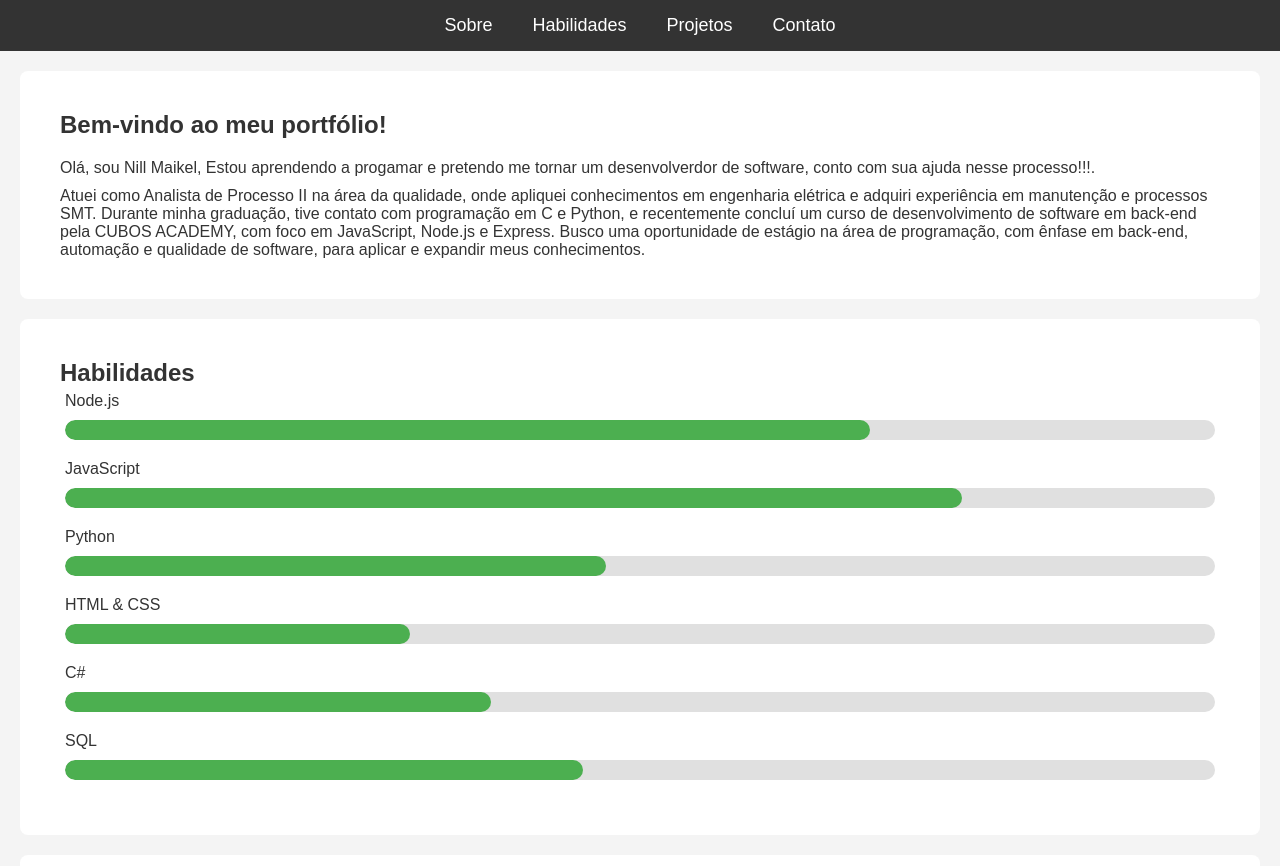
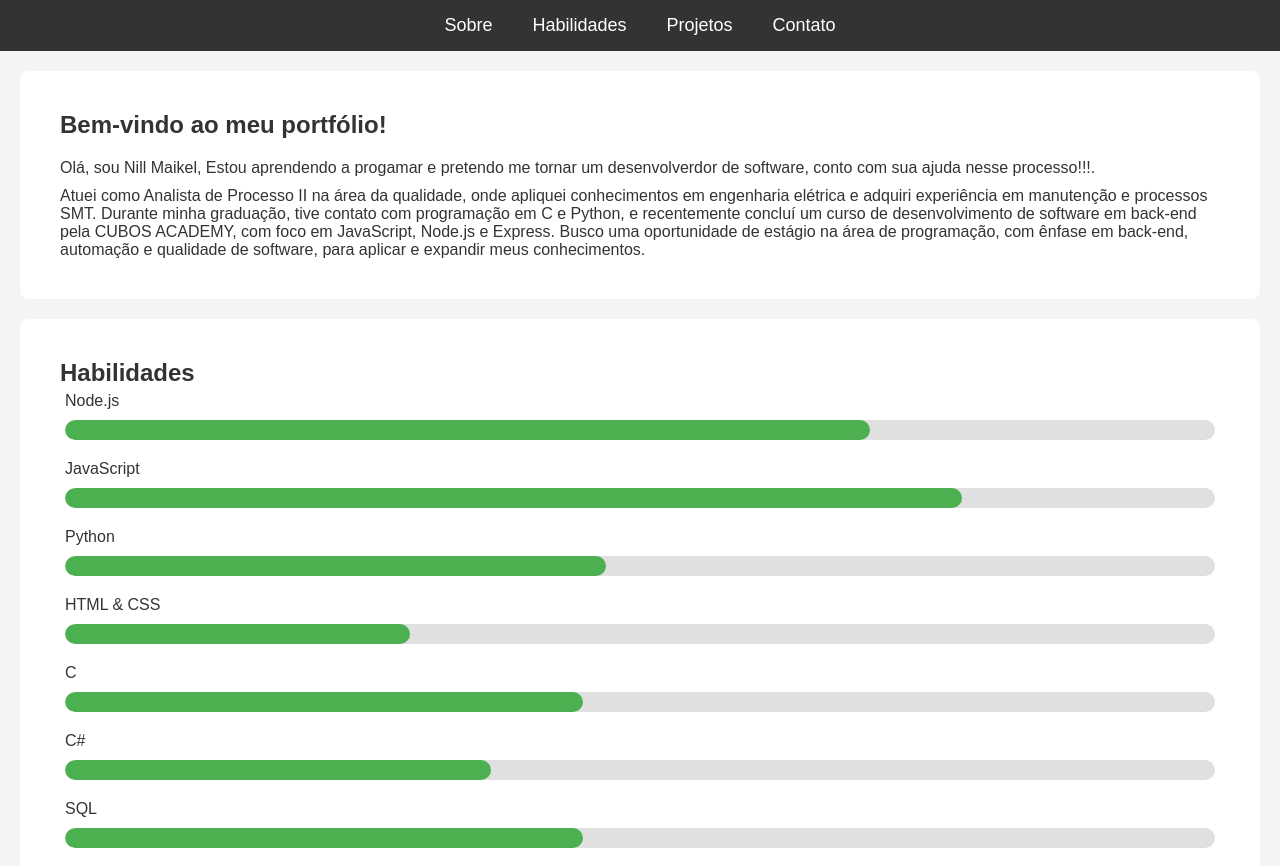
Before and after one commit to NillSouza/meu-portfolio, a plain HTML site: page index.html in a window 1280 px wide. Shown: the top 866 px of the page. Drawn offline with Linux system fonts and the light colour scheme.

Commit message:
Atualização

```diff
--- a/index.html
+++ b/index.html
@@ -47,6 +47,11 @@
             <li>HTML & CSS
                 <div class="skill-bar">
                     <div class="skill-fill" style="width: 30%;"></div> <!-- Barra de Skill -->
+                </div>
+            </li>
+            <li>C
+                <div class="skill-bar">
+                    <div class="skill-fill" style="width: 45%;"></div> <!-- Barra de Skill -->
                 </div>
             </li>
             <li>C#
```
